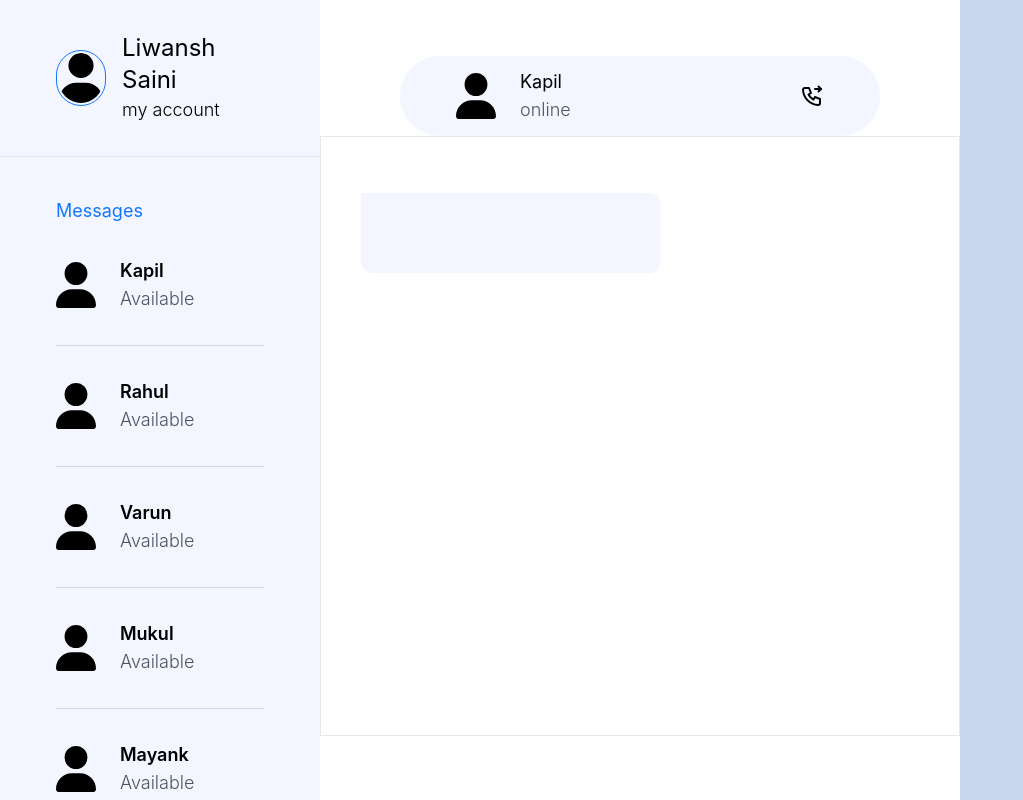
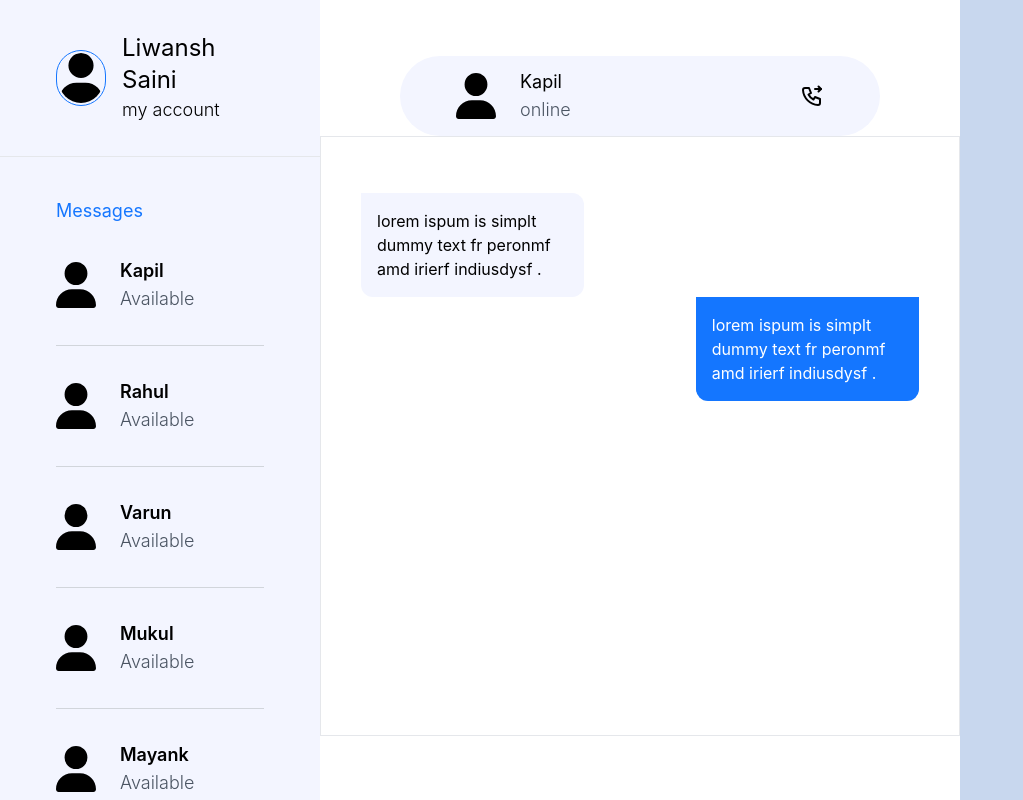
Before and after one commit to iamLiwansh/VerbiXchange, a React (Create React App) app: page / in a window 1280 px wide. Shown: the top 800 px of the page, without its empty margins (0-1023 px from the left). Built offline with nearby package versions, Linux system fonts and the light colour scheme.

Commit message:
added style

```diff
--- a/src/modules/Dashboard/Index.js
+++ b/src/modules/Dashboard/Index.js
@@ -106,7 +106,12 @@ const Dashboard = () => {
         </div>
         <div className="h-[75%] w-full border overflow-scroll">
           <div className="h-[1000px] px-10 py-14">
-            <div className='h-[80px] w-[300px] bg-secondary rounded-b-xl rounded-tr-xl'></div>
+            <div className='max-w-[40%] bg-secondary rounded-b-xl rounded-tr-xl p-4'>
+              lorem ispum is simplt dummy text fr peronmf amd irierf indiusdysf .
+            </div>
+            <div className='max-w-[40%] bg-primary rounded-b-xl rounded-t1-xl ml-auto p-4 text-white'>
+            lorem ispum is simplt dummy text fr peronmf amd irierf indiusdysf .
+            </div>
           </div>
         </div>
       </div>
```
